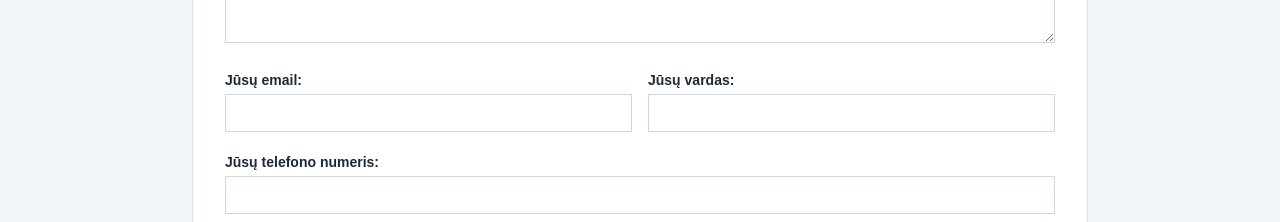
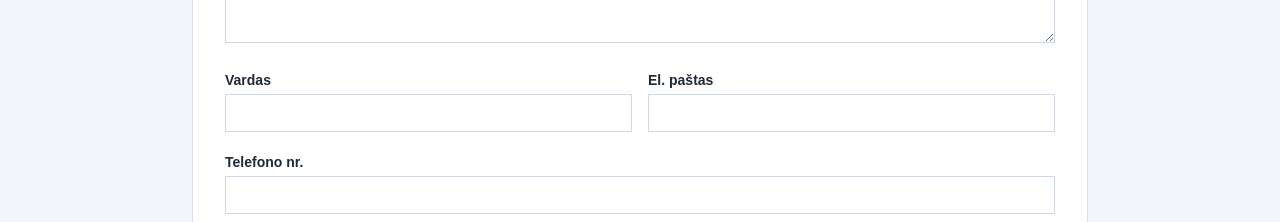
Before and after one commit to TammiDomantas/rating-page-app, a Next.js app: page /create-ticket in a window 1280 px wide. Shown: the part 449-671 px from the top of the page. Built offline with nearby package versions, Linux system fonts and the light colour scheme.

Commit message:
nicer formatting

```diff
--- a/app/create-ticket/page.tsx
+++ b/app/create-ticket/page.tsx
@@ -90,12 +90,13 @@ export default function CreateTicketPage() {
         </div>
 
         <div className="grid grid-cols-1 gap-4 md:grid-cols-2">
+
           <div>
             <label className="mb-1 block text-sm font-bold">
-              Jūsų email:
+              Vardas
             </label>
             <input
-              name="email"
+              name="name"
               required
               className="w-full border border-[#cfd7e3] px-3 py-2 text-sm"
             />
@@ -103,10 +104,10 @@ export default function CreateTicketPage() {
 
           <div>
             <label className="mb-1 block text-sm font-bold">
-              Jūsų vardas:
+              El. paštas
             </label>
             <input
-              name="name"
+              name="email"
               required
               className="w-full border border-[#cfd7e3] px-3 py-2 text-sm"
             />
@@ -115,7 +116,7 @@ export default function CreateTicketPage() {
 
         <div>
           <label className="mb-1 block text-sm font-bold">
-            Jūsų telefono numeris:
+            Telefono nr.
           </label>
           <input
             name="phone"
```
